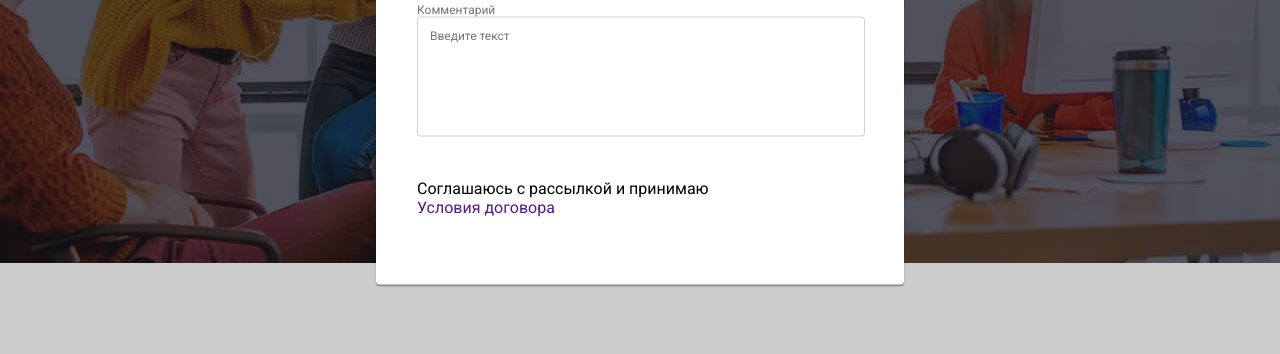
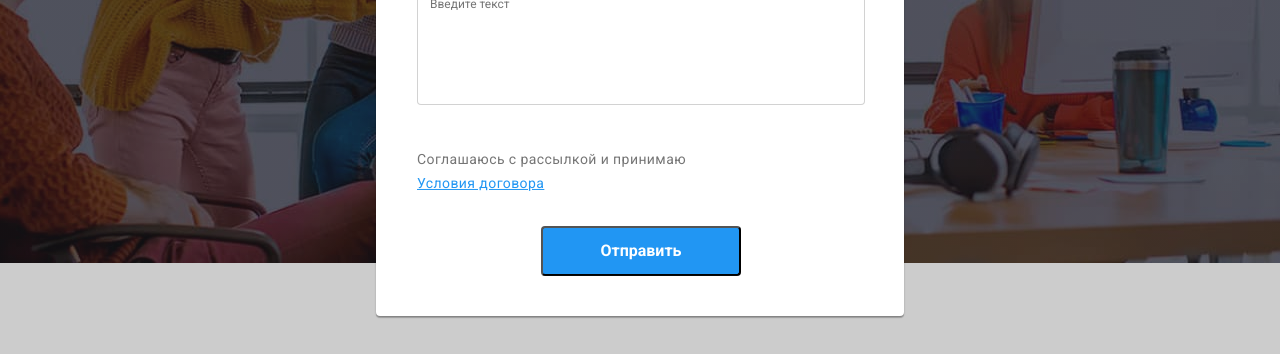
Before and after one commit to RenataPerduk/goit-markup-hw-06, a plain HTML site: page index.html in a window 1280 px wide. Both pictures are taken after a click on the button "Заказать услугу". Shown: the part 418-772 px from the top of the page. Drawn offline with nearby package versions, Linux system fonts and the light colour scheme.

Commit message:
Правки

```diff
--- a/css/style.css
+++ b/css/style.css
@@ -279,6 +279,7 @@ header .container {
   font: inherit;
   border-radius: 4px;
   border: 1px solid rgba(33, 33, 33, 0.2);
+  transition: border-color 250ms var(--cubic);
   background: #ffffff;
 }
 
@@ -286,6 +287,17 @@ header .container {
 .form-input:not(:placeholder-shown) + .form-label {
   transform: translateY(-55px) translateX(-14px);
   transition: transform 250ms var(--cubic);
+}
+
+.checkbox-text {
+  width: 400px;
+  margin: 0;
+  font-weight: 400;
+  font-size: 14px;
+  line-height: 1.71;
+  letter-spacing: 0.03em;
+  color: #757575;
+  white-space: nowrap;
 }
 
 textarea {
@@ -304,10 +316,19 @@ textarea:focus,
   margin-right: 9px;
 } */
 
-.icon-check {
-  fill: #ffffff;
-  background-color: var(--accent-color);
-  outline: var(--accent-color);
+.form-label-check {
+  width: 400px;
+  position: relative;
+  display: flex;
+  align-items: center;
+  justify-content: center;
+  margin-bottom: 30px;
+}
+
+.check {
+  text-decoration: underline;
+  color: var(--accent-color);
+  white-space: nowrap;
 }
 
 .checkbox {
@@ -323,16 +344,9 @@ textarea:focus,
   overflow: hidden;
 }
 
-/* span .text-check {
-  font-family: Roboto;
-  font-style: normal;
-  font-weight: normal;
-  font-size: 14px;
-  line-height: 1.71;
-  letter-spacing: 0.03em;
-  color: var(--accent-color);
-  text-decoration: underline;
-} */
+.modal-link.btn {
+  margin: 0 auto;
+}
 
 .icon-form {
   position: absolute;
--- a/index.html
+++ b/index.html
@@ -451,13 +451,17 @@
                     </div>
 
                     <div class="form-field-modal">
-                        <label>
+                        <label class="form-label-check">
                             <input class="checkbox" type="checkbox" name="agreement" value="true">
                             <svg class="icon-form-check" width="16" height="15">
-                                <use href="./images/icons.svg#icon-check"></use>
-                            </svg>Соглашаюсь с рассылкой и принимаю <a href="" class="check">Условия договора</a>
+                                <use href="./images/icon-check"></use>
+                            </svg>
+                            <span class="checkbox-text">Соглашаюсь с рассылкой и принимаю<a href="" class="check">Условия договора</a></span>
                         </label>
                     </div>
+
+                    <button class="modal-link btn" data-modal-open>Отправить
+                    </button>
                 </form>
             </div>
         </div>
```
